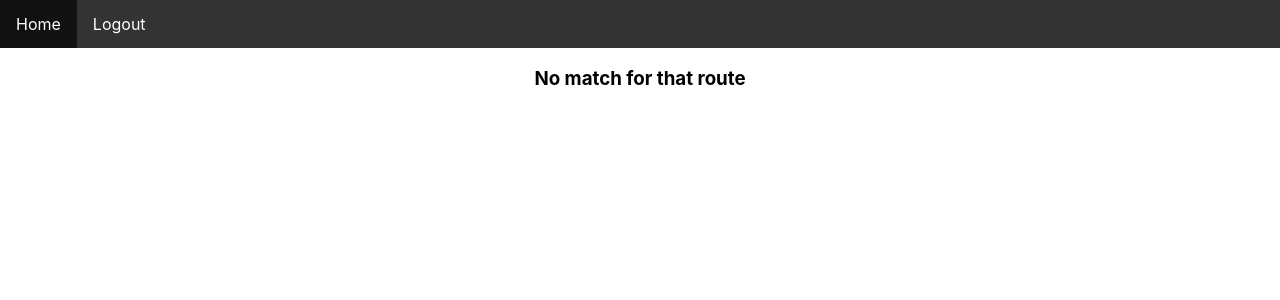
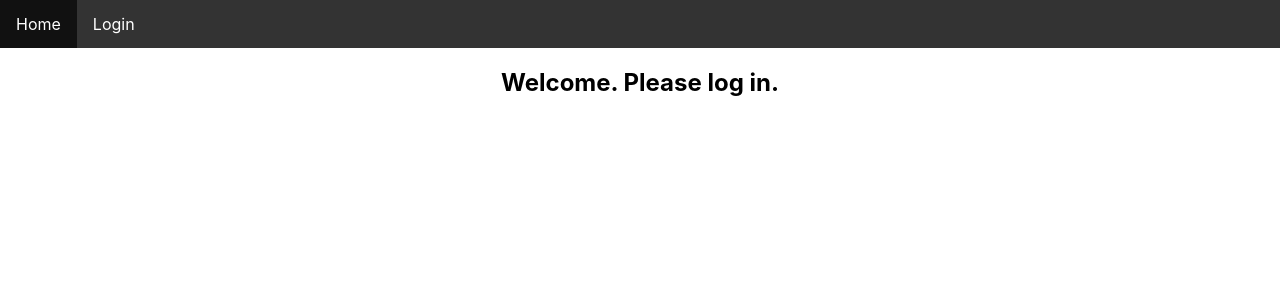
Before and after one commit to Bringordie/ca3_frontend, a React (Create React App) app in the folder react-jokefetcher-frontend/: page /fetch in a window 1280 px wide. Shown: the top 300 px of the page. Built offline with nearby package versions, Linux system fonts and the light colour scheme.

Commit message:
fixed login/logout function in the header, added weather API.

```diff
--- a/react-jokefetcher-frontend/src/App.js
+++ b/react-jokefetcher-frontend/src/App.js
@@ -6,7 +6,9 @@ import jwt_decode from "jwt-decode";
 function App({ apiFetchFacade, authFacade }) {
   let token = localStorage.getItem("jwtToken");
 
-  const [loggedIn, setLoggedIn] = useState(token !== undefined);
+  const [loggedIn, setLoggedIn] = useState(
+    token !== undefined && token !== null
+  );
   const [role, setRole] = useState("");
 
   const logout = () => {
@@ -51,14 +53,14 @@ function App({ apiFetchFacade, authFacade }) {
       {loggedIn && (
         <Switch>
           <Route exact path="/">
-            <Home />
+            <Home token={token} />
           </Route>
-          {role.includes("user") && (
+          {role && role.includes("user") && (
             <Route path="/fetch">
               <ApiFetch apiFetchFacade={apiFetchFacade} />
             </Route>
           )}
-          {role.includes("admin") && (
+          {role && role.includes("admin") && (
             <Route path="/custompage">
               <Custompage />
             </Route>
@@ -74,7 +76,7 @@ function App({ apiFetchFacade, authFacade }) {
             <LogIn login={login} />
           </Route>
           <Route>
-            <LogIn login={login} />
+            <Home token={token} />
           </Route>
         </Switch>
       )}
@@ -121,14 +123,14 @@ function Header({ role, loggedIn, logout }) {
 
         {loggedIn ? (
           <>
-            {role.includes("admin") && (
+            {role !== null && role.includes("admin") && (
               <li>
                 <NavLink activeClassName="active" to="/custompage">
                   Custom page
                 </NavLink>
               </li>
             )}
-            {role.includes("user") && (
+            {role !== null && role.includes("user") && (
               <li>
                 <NavLink activeClassName="active" to="/fetch">
                   Api Fetch
@@ -166,20 +168,22 @@ function Capatialize(prop) {
   return prop.charAt(0).toUpperCase() + prop.slice(1);
 }
 
-function Home() {
+function Home(props) {
+  const token = props.token;
   const [username, setUsername] = useState("");
   const [role, setRole] = useState("");
 
   useEffect(() => {
-    var token = localStorage.getItem("jwtToken");
-    var decoded = jwt_decode(token);
-    setUsername(Capatialize(decoded.username));
-    setRole(decoded.roles);
-  }, []);
+    if (token !== null && token !== undefined) {
+      var decoded = jwt_decode(token);
+      setUsername(Capatialize(decoded.username));
+      setRole(decoded.roles);
+    }
+  }, [token]);
 
   return (
     <div>
-      {!role === "" && (
+      {role !== "" && (
         <h2>
           Welcome {username} you're logged in with the role: {role}
         </h2>
@@ -247,6 +251,8 @@ function ApiFetch({ apiFetchFacade }) {
         <li>Chuck joke url : {ca3fetch.chuckJokeURL}</li>
         <li>Dad joke : {ca3fetch.dadJoke}</li>
         <li>Dad joke url : {ca3fetch.dadJokeURL}</li>
+        <li>API Weather URL: {ca3fetch.weatherURL}</li>
+        <li>API Weather timezone: {ca3fetch.weatherTimezone}</li>
         <Table scanner={ca3fetch.scanner} />
         <li>
           Dog Message :{" "}
--- a/react-jokefetcher-frontend/src/apiFetchFacade.js
+++ b/react-jokefetcher-frontend/src/apiFetchFacade.js
@@ -10,7 +10,7 @@ function apiFetchFacade() {
 
   const getApiFetch = () => {
     const options = facade.makeOptions("GET", true);
-    return fetch("http://localhost:8080/ca3/api/info/test", options).then(
+    return fetch("https://cphfb.codes/ca3/api/info/test", options).then(
       handleHttpErrors
     );
   };
--- a/react-jokefetcher-frontend/src/authFacade.js
+++ b/react-jokefetcher-frontend/src/authFacade.js
@@ -1,4 +1,4 @@
-const URL = "http://localhost:8080/ca3";
+const URL = "https://cphfb.codes/ca3";
 
 function handleHttpErrors(res) {
   if (!res.ok) {
```
